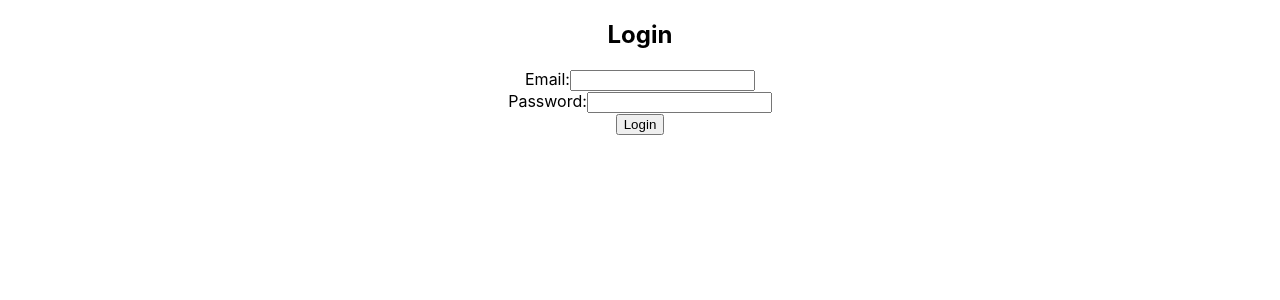
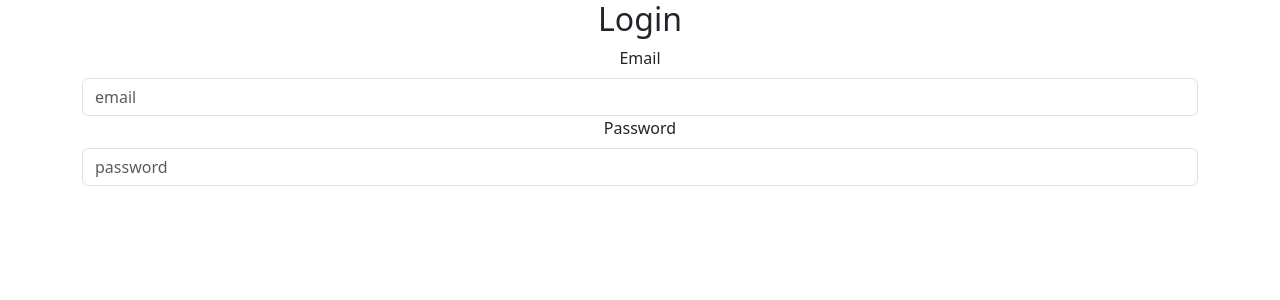
Before and after one commit to codie1982/firebase-react, a React (Create React App) app: page / in a window 1280 px wide. Shown: the top 300 px of the page. Built offline with nearby package versions, Linux system fonts and the light colour scheme.

Commit message:
initial commit

```diff
--- a/package.json
+++ b/package.json
@@ -6,8 +6,10 @@
     "@testing-library/jest-dom": "^5.17.0",
     "@testing-library/react": "^13.4.0",
     "@testing-library/user-event": "^13.5.0",
+    "bootstrap": "^5.3.3",
     "firebase": "^10.12.4",
     "react": "^18.3.1",
+    "react-bootstrap": "^2.10.4",
     "react-dom": "^18.3.1",
     "react-scripts": "5.0.1",
     "web-vitals": "^2.1.4"
--- a/src/App.js
+++ b/src/App.js
@@ -1,5 +1,7 @@
 import logo from './logo.svg';
 import Login from './Login.js'
+import '../node_modules/bootstrap/dist/css/bootstrap.min.css';
+
 import './App.css';
 
 function App() {
--- a/src/Login.js
+++ b/src/Login.js
@@ -1,7 +1,8 @@
 // src/Login.js
 import React, { useState } from 'react';
-import firebaseApp from './firebase';
+import firebase from './firebase';
 import { getAuth, signInWithEmailAndPassword } from "firebase/auth";
+import { Form,Row,Col, Container } from 'react-bootstrap';
 
 const Login = () => {
     const auth = getAuth();
@@ -25,28 +26,34 @@ const Login = () => {
     };
 
     return (
-        <div>
-            <h2>Login</h2>
-            <form onSubmit={handleLogin}>
-                <div>
-                    <label>Email:</label>
-                    <input
-                        type="email"
-                        value={email}
-                        onChange={(e) => setEmail(e.target.value)}
-                    />
-                </div>
-                <div>
-                    <label>Password:</label>
-                    <input
-                        type="password"
-                        value={password}
-                        onChange={(e) => setPassword(e.target.value)}
-                    />
-                </div>
-                <button type="submit">Login</button>
-            </form>
-        </div>
+        <Container>
+            <Form.Group className="mb-3">
+            <Row className="justify-content-md-center">
+                <Col>
+                <h2>Login</h2>
+                </Col>
+            </Row>
+            <Row className="justify-content-md-center">
+                <Col>
+                <Form.Label>Email</Form.Label>
+                    <Form.Control placeholder="email" type="email"
+                                value={email}
+                                onChange={(e) => setEmail(e.target.value)} />
+                                </Col>
+
+            </Row>
+            <Row>
+            <Col>
+                                <Form.Label>Password</Form.Label>
+                    <Form.Control placeholder="password" type="password"
+                                    value={password}
+                                    onChange={(e) => setPassword(e.target.value)} />
+                                </Col>
+            </Row>
+
+
+        </Form.Group>
+     </Container>
     );
 };
 
```
Also changed, not shown: 1 other file (tests, documents, lock files or other folders).
